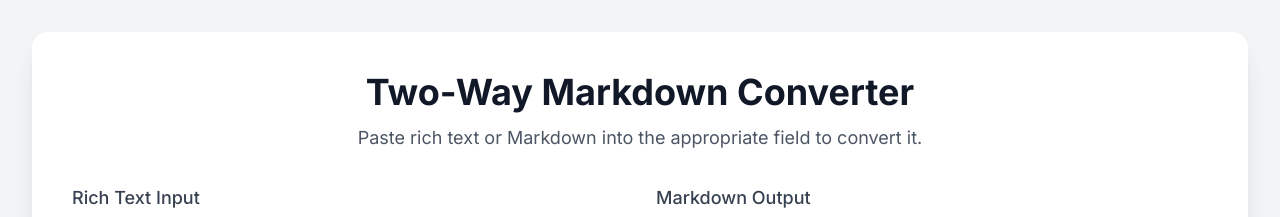
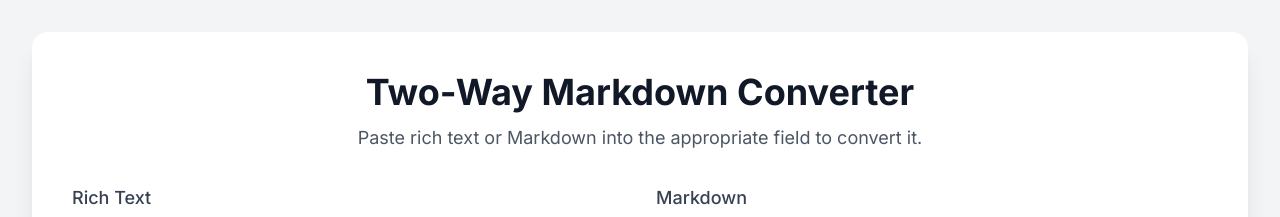
Before and after one commit to neoaplin/GenMark, a plain HTML site: page index.html in a window 1280 px wide. Shown: the top 217 px of the page. Drawn offline with nearby package versions, Linux system fonts and the light colour scheme.

Commit message:
Improved headers

```diff
--- a/index.html
+++ b/index.html
@@ -203,7 +203,7 @@
             <div class="flex flex-col md:flex-row md:space-x-8 space-y-8 md:space-y-0 flex-grow min-h-0">
 
                 <div class="flex-1 flex flex-col">
-                    <label for="input-area" class="block text-lg font-medium text-gray-700 dark:text-gray-300 mb-2">Rich Text Input</label>
+                    <label for="input-area" class="block text-lg font-medium text-gray-700 dark:text-gray-300 mb-2">Rich Text</label>
                     <div class="relative flex-grow">
                         <div
                             id="input-area"
@@ -223,7 +223,7 @@
                 </div>
 
                 <div class="flex-1 flex flex-col">
-                    <label for="output-area" class="block text-lg font-medium text-gray-700 dark:text-gray-300 mb-2">Markdown Output</label>
+                    <label for="output-area" class="block text-lg font-medium text-gray-700 dark:text-gray-300 mb-2">Markdown</label>
                     <textarea
                         id="output-area"
                         class="w-full p-4 border border-gray-300 dark:border-gray-600 rounded-lg bg-gray-50 dark:bg-gray-700/50 font-mono text-sm shadow-inner flex-grow focus:outline-none focus:ring-2 focus:ring-blue-500 focus:border-blue-500"
```
